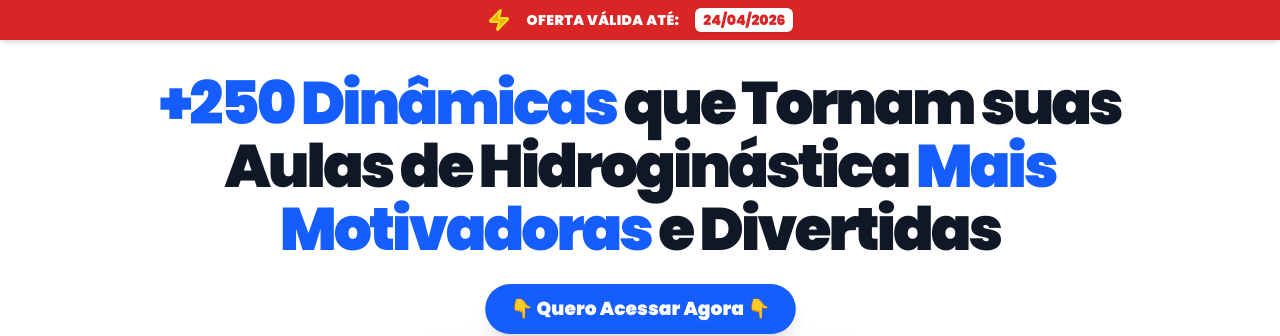
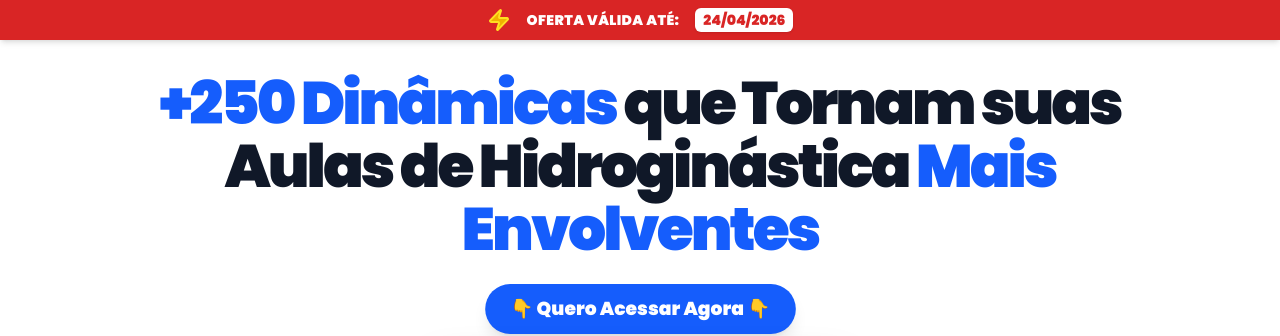
Before and after one commit to yanbastos2010-oss/hIdro, a React (Vite) app: page / in a window 1280 px wide. Shown: the top 336 px of the page. Built offline with nearby package versions, Linux system fonts and the light colour scheme.

Commit message:
feat: Update hero section tagline
Replaces "Motivadoras e Divertidas" with "Envolventes" to better reflect the application's value proposition of making hydro-gymnastics classes more engaging.

```diff
--- a/src/App.tsx
+++ b/src/App.tsx
@@ -256,10 +256,10 @@ export default function App() {
               <span className="block whitespace-nowrap text-[#155DFC]">+250 Dinâmicas</span>
               <span className="block whitespace-nowrap">que Tornam suas Aulas de</span>
               <span className="block whitespace-nowrap">Hidroginástica <span className="text-[#155DFC]">Mais</span></span>
-              <span className="block whitespace-nowrap text-[#155DFC]">Motivadoras e Divertidas</span>
+              <span className="block whitespace-nowrap text-[#155DFC]">Envolventes</span>
             </span>
             <span className="hidden sm:inline">
-              <span className="text-[#155DFC]">+250 Dinâmicas</span> que Tornam suas Aulas de Hidroginástica <span className="text-[#155DFC]">Mais Motivadoras</span> e Divertidas
+              <span className="text-[#155DFC]">+250 Dinâmicas</span> que Tornam suas Aulas de Hidroginástica <span className="text-[#155DFC]">Mais Envolventes</span>
             </span>
           </motion.h1>
 
```
